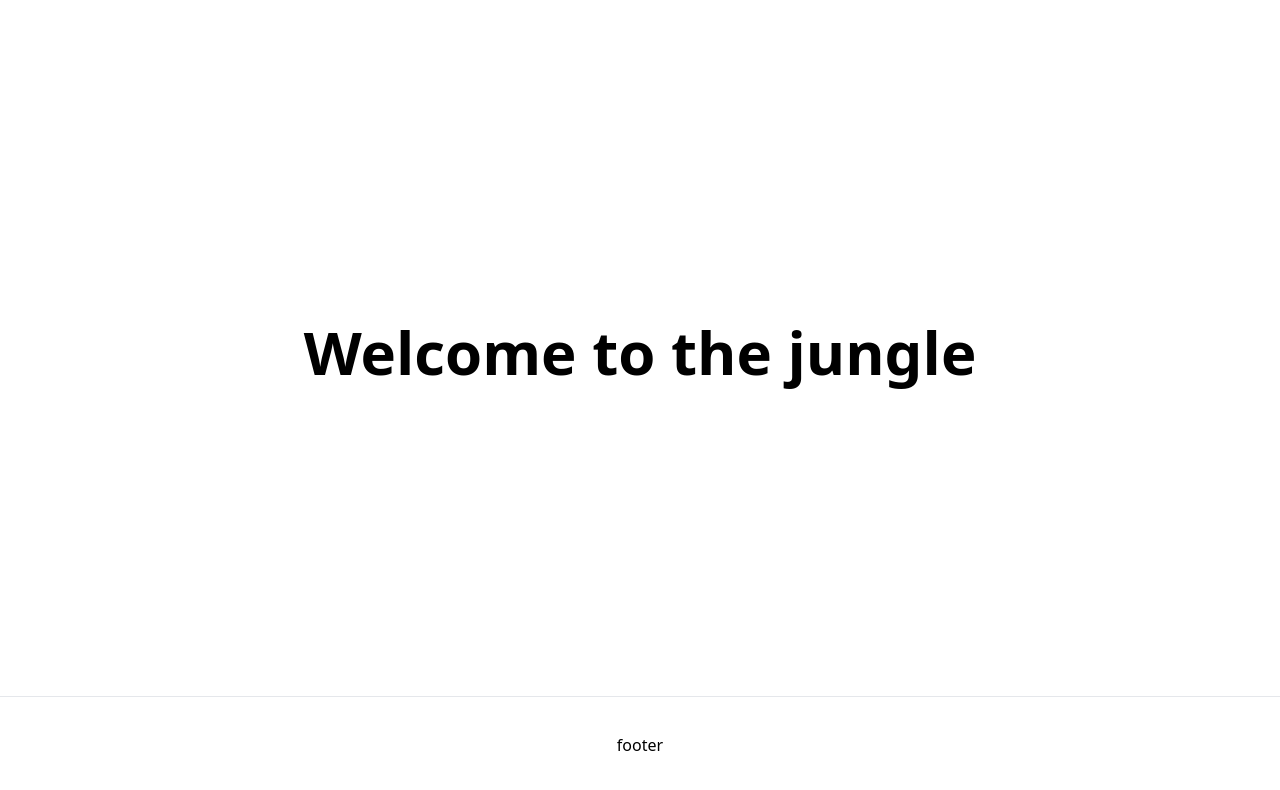
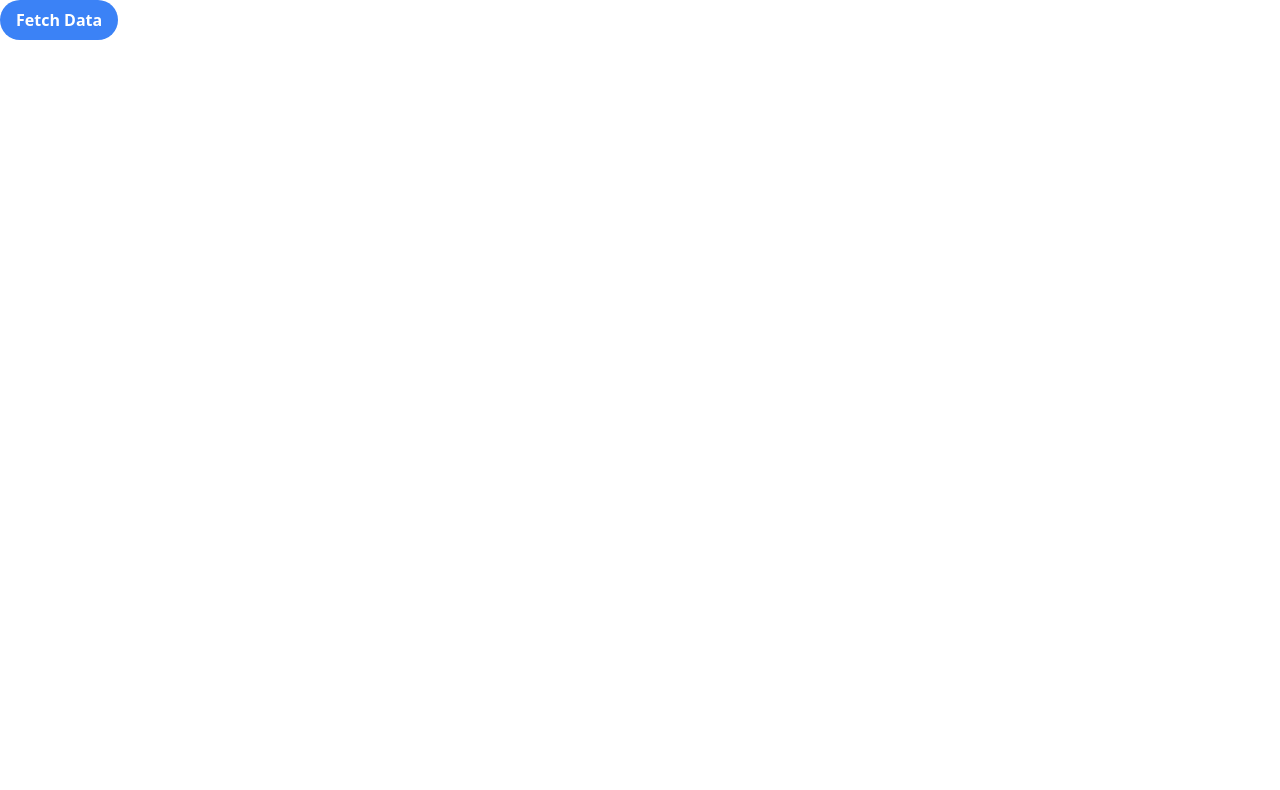
Before and after one commit to adiguno/node_app, a Next.js app in the folder with-tailwindcss-app/: page / in a window 1280 px wide. Shown: the top 790 px of the page. Built offline with nearby package versions, Linux system fonts and the light colour scheme.

Commit message:
disabled, color change, render elements

```diff
--- a/with-tailwindcss-app/pages/index.tsx
+++ b/with-tailwindcss-app/pages/index.tsx
@@ -1,8 +1,38 @@
 import type { NextPage } from "next";
 import Head from "next/head";
-import Image from "next/image";
+import { useState } from "react";
 
 const Home: NextPage = () => {
+  const [loading, setLoading] = useState(false);
+  const [data, setData] = useState("");
+
+  const handleClick = async () => {
+    setData("");
+    setLoading(true);
+    const response = { something: "value" };
+    await setTimeout(() => {
+      console.log("delay fetching data");
+      setData(response.something);
+      setLoading(false);
+    }, 1000);
+  };
+
+  return (
+    <div>
+      {loading && <div className="spinner">Loading...</div>}
+      <button
+        className={`bg-blue-500 hover:bg-blue-700 text-white font-bold py-2 px-4 rounded-full ${
+          loading ? "bg-gray-300 hover:bg-gray-300" : ""
+        }`}
+        onClick={handleClick}
+        disabled={loading}
+      >
+        Fetch Data
+      </button>
+      {data && <div>{data}</div>}
+    </div>
+  );
+
   return (
     <div className="flex min-h-screen flex-col items-center justify-center py-2">
       <Head>
```
